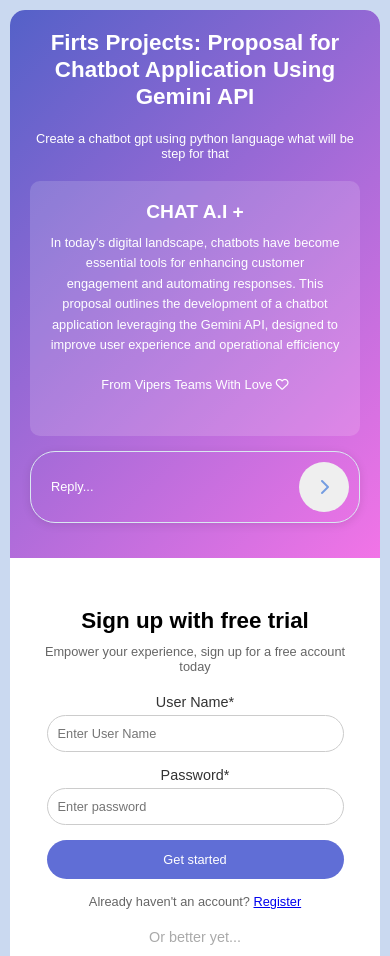
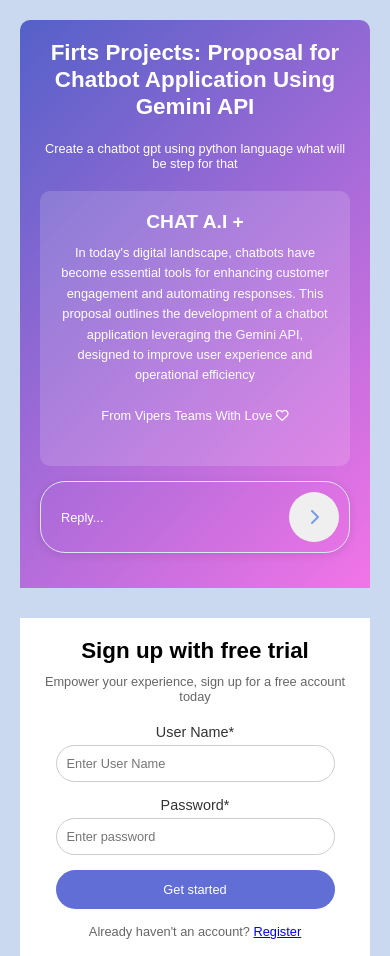
Before and after one commit to bxthien/OJT-GW-FirstProject, a plain HTML site: page components/Login/login.html in a window 390 px wide. Shown: the top 956 px of the page. Drawn offline with Linux system fonts and the light colour scheme.

Commit message:
Change reponsive

```diff
--- a/components/Login/login.css
+++ b/components/Login/login.css
@@ -221,19 +221,29 @@
     height: 25px;
   }
 
-  /* Màn hình trung bình (Máy tính bảng ngang và dọc) */
-@media (max-width: 992px) {
+   /* Màn hình trung bình (Máy tính bảng ngang và dọc) */
+@media (max-width: 1025px) {
   .container {
       flex-direction: column;
       height: auto;
+      padding: 40px;
+      background-color: #CAD9F0;
+
+
   }
 
-  .left-section, .right-section {
+  .left-section{
       padding: 30px;
       height: auto;
       text-align: center;
+      border-radius: 30px 30px 0 0;
   }
-
+  .right-section{
+      padding: 30px;
+      height: auto;
+      text-align: center;
+      border-radius:  0 0 30px 30px;
+  }
   .message-input {
       max-width: 80%;
       margin: 20px auto;
@@ -252,20 +262,30 @@
 /* Màn hình nhỏ (Điện thoại) */
 @media (max-width: 480px) {
   body {
-      padding: 10px;
+
+      background-color: #CAD9F0;
+      height: auto;
+
   }
 
   .container {
       flex-direction: column;
-      border-radius: 15px;
       box-shadow: none;
+      padding: 20px;
   }
 
-  .left-section, .right-section {
+  .left-section {
       padding: 20px;
       text-align: center;
+      border-radius: 10px 10px 0 0;
   }
+  .right-section{
+    padding: 20px;
+      text-align: center;
+      border-radius:  0 0 10px 10px;
 
+
+  }
   .left-section h1, .right-section h2 {
       font-size: 1.4em;
   }
```
